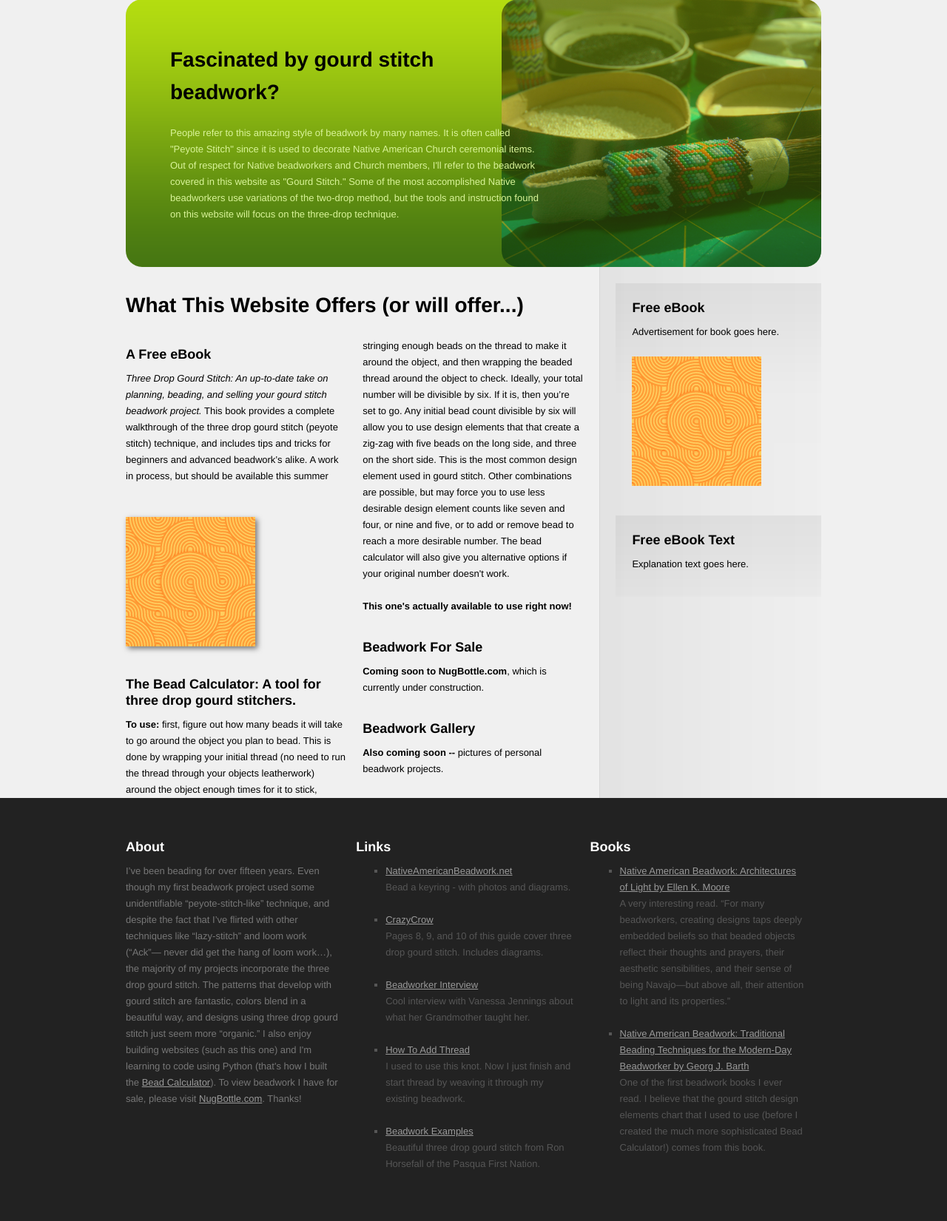
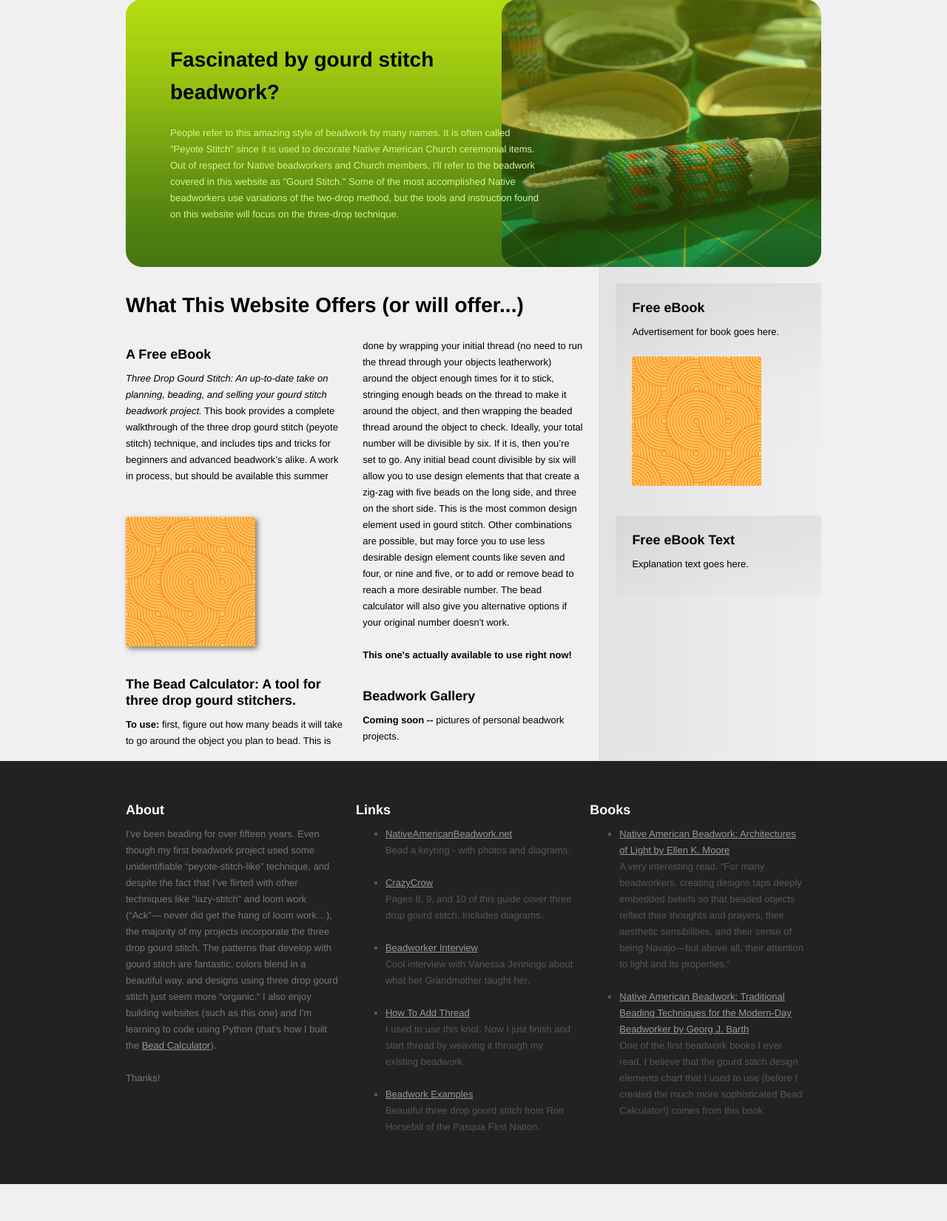
Before and after one commit to HarryLoofah/gourdstitch, a Python web app: template templates/blog.html in a window 1280 px wide. Shown: the part 177-1828 px from the top of the page at 74% size. After the commit the page ends 1778 px from the top, so only its background shows below. Run offline with Jinja, Linux system fonts and the light colour scheme; the template is opened without the code that fills it, so the values that code supplies are empty.

Commit message:
Changes to main webpage links.
Removed links for nugbottle.com.

```diff
--- a/templates/base.html
+++ b/templates/base.html
@@ -14,7 +14,7 @@
 	    <ul>
 	    	<li class="bead-calculator"><a href="http://bead-calculator.appspot.com/">Bead Calculator</a></li>
 	    	<li class="ebook"><a href="#">Free eBook</a></li>
-	        <li class="buy"><a href="#"><a href="http://nugbottle.com/">Buy Beadwork</a></li>
+	        <li class="buy"><a href="#">Buy Beadwork</a></li>
 	        <li class="gallery"><a href="#">Gallery</a></li>
 	    </ul>
 	</nav> <!-- Navigation -->
@@ -41,10 +41,8 @@
 					    <p><b>To use:</b> first, figure out how many beads it will take to go around the object you plan to bead. This is done by wrapping your initial thread (no need to run the thread through your objects leatherwork) around the object enough times for it to stick, stringing enough beads on the thread to make it around the object, and then wrapping the beaded thread around the object to check. Ideally, your total number will be divisible by six. If it is, then you’re set to go. Any initial bead count divisible by six will allow you to use design elements that that create a zig-zag with five beads on the long side, and three on the short side. This is the most common design element used in gourd stitch. Other combinations are possible, but may force you to use less desirable design element counts like seven and four, or nine and five, or to add or remove bead to reach a more desirable number. The bead calculator will also give you alternative options if your original number doesn't work.</p
 					    >
 					    <p><b><a href="http://bead-calculator.appspot.com/">This one's actually available to use right now!</a></b></p>
-				    	<h3>Beadwork For Sale</h3>
-				    	<p><b>Coming soon to <a href="http://nugbottle.com">NugBottle.com</a></b>, which is currently under construction.</p>
 				    	<h3>Beadwork Gallery</h3>
-				    	<p><b>Also coming soon --</b> pictures of personal beadwork projects.</p>
+				    	<p><b>Coming soon --</b> pictures of personal beadwork projects.</p>
 				    </div>
 				</article>
 			</section> <!-- Articles -->
@@ -71,7 +69,7 @@
 				<header>
 					<h3>About</h3>
 				</header>
-				<p>I’ve been beading for over fifteen years. Even though my first beadwork project used some unidentifiable “peyote-stitch-like”  technique, and despite the fact that I’ve flirted with other techniques like “lazy-stitch” and loom work (“Ack”— never did get the hang of loom work…), the majority of my projects incorporate the three drop gourd stitch. The patterns that develop with gourd stitch are fantastic, colors blend in a beautiful way, and designs using three drop gourd stitch just seem more “organic.” I also enjoy building websites (such as this one) and I'm learning to code using Python (that's how I built the <a href="http://bead-calculator.appspot.com">Bead Calculator</a>). To view beadwork I have for sale, please visit <a href="http://nugbottle.com">NugBottle.com</a>. Thanks!</p>
+				<p>I’ve been beading for over fifteen years. Even though my first beadwork project used some unidentifiable “peyote-stitch-like”  technique, and despite the fact that I’ve flirted with other techniques like “lazy-stitch” and loom work (“Ack”— never did get the hang of loom work…), the majority of my projects incorporate the three drop gourd stitch. The patterns that develop with gourd stitch are fantastic, colors blend in a beautiful way, and designs using three drop gourd stitch just seem more “organic.” I also enjoy building websites (such as this one) and I'm learning to code using Python (that's how I built the <a href="http://bead-calculator.appspot.com">Bead Calculator</a>).</p> <p>Thanks!</p>
 			</section>
 			<section id="links">
 				<header>
```
